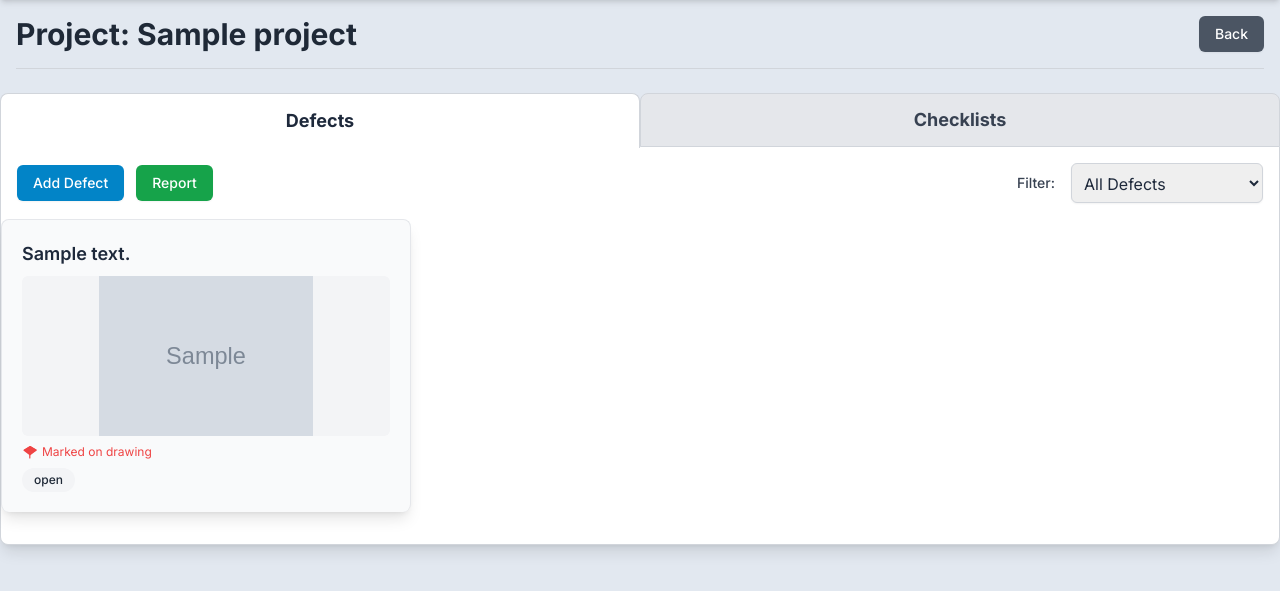
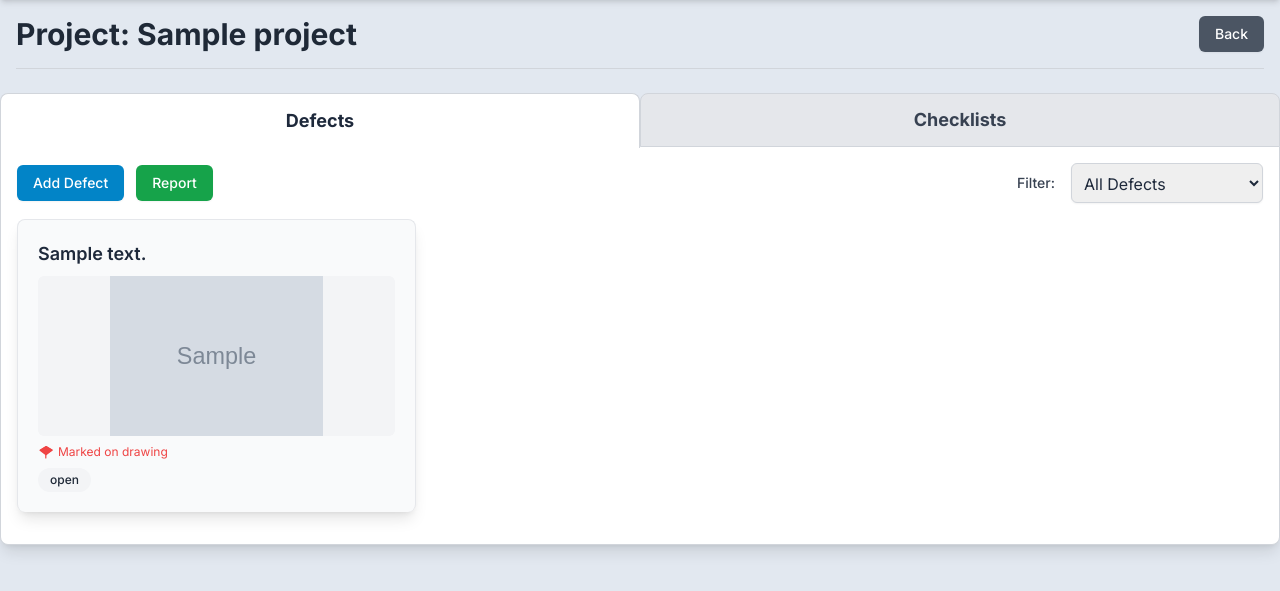
Before and after one commit to zoltanas/defect-tracking, a Flask app: page /project/1 in a window 1280 px wide. Shown: the part 68-659 px from the top of the page. Run offline with Flask 3, Linux system fonts and the light colour scheme; a user stored in the database is signed in; tables that the repository leaves empty hold one stand-in row (values such as "Sample post"); grey boxes marked "Sample" are stand-in pictures; some libraries are stand-ins or nearby versions.

Commit message:
Fix: Add horizontal padding to defect/checklist card lists
Adds px-4 (horizontal padding) to the #defects-pane and
#checklists-pane divs in the project detail page.

This change ensures that the grid of individual defect and checklist
cards has some space on its left and right sides, preventing the cards
from touching the edges of the main tab content card.

The main tab content card itself remains full-width, as per previous
adjustments. This change specifically addresses the spacing for the
lists of nested cards within it.

```diff
--- a/templates/project_detail.html
+++ b/templates/project_detail.html
@@ -51,7 +51,7 @@
         </div>
 
         <!-- Tab Panes -->
-        <div id="defects-pane" class="tab-pane">
+        <div id="defects-pane" class="tab-pane px-4">
             <div class="mb-8">
                 {% if defects %}
                     <div class="grid grid-cols-1 md:grid-cols-2 lg:grid-cols-3 gap-6">
@@ -102,7 +102,7 @@
                 {% endif %}
             </div>
         </div>
-        <div id="checklists-pane" class="tab-pane hidden">
+        <div id="checklists-pane" class="tab-pane hidden px-4">
             <div class="mb-8"> {# Assuming Checklists section should also have mb-8, adding it for consistency #}
                 {% if checklists %}
                     <div class="grid grid-cols-1 md:grid-cols-2 lg:grid-cols-3 gap-6">
```
